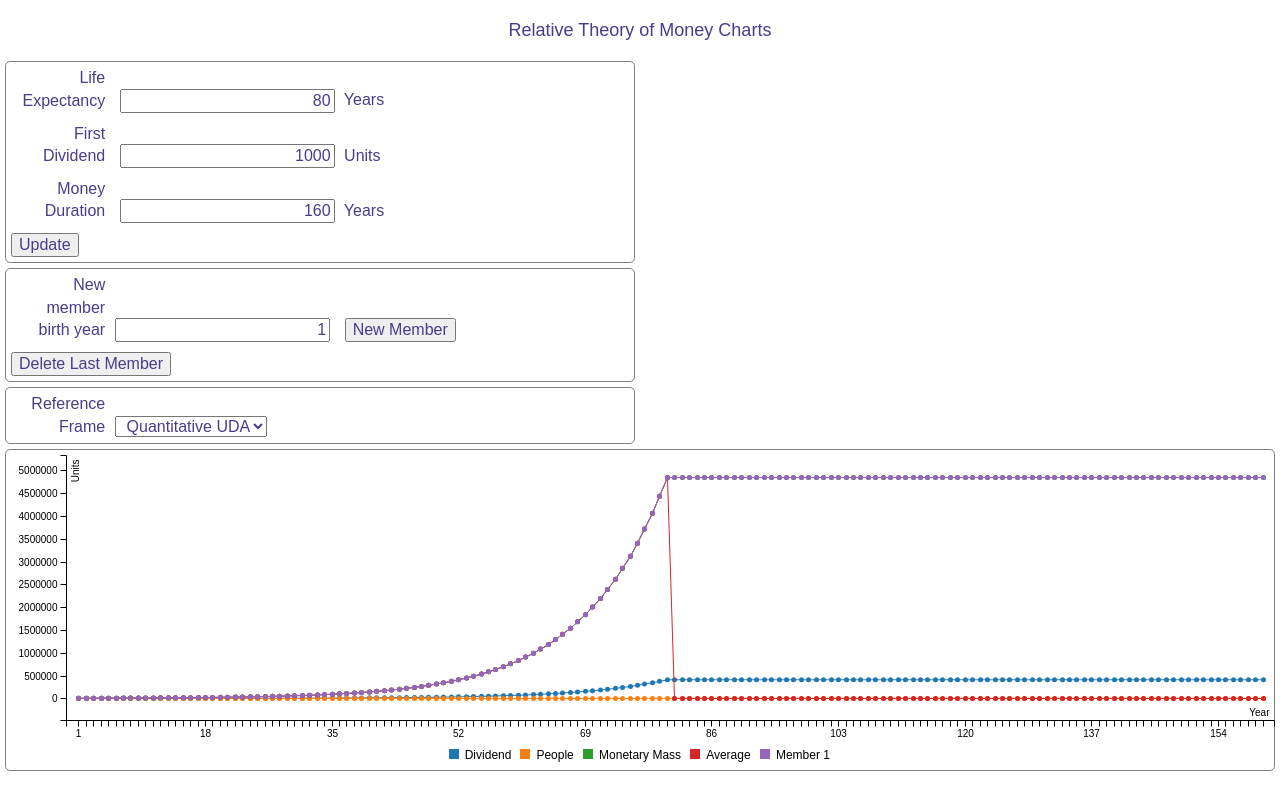
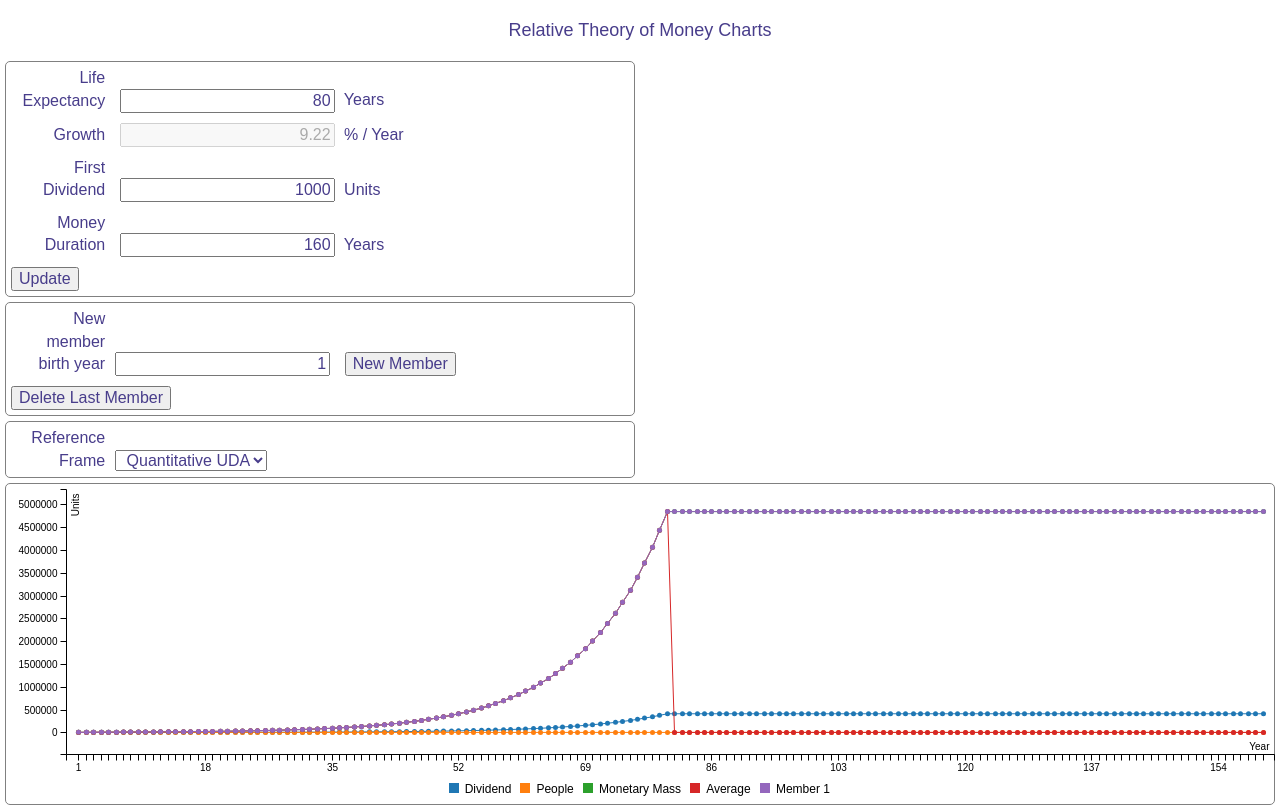
Before and after one commit to libre-money-projects/trm_charts, a website: page src/index.html in a window 1280 px wide. Drawn offline with Linux system fonts and the light colour scheme.

Commit message:
display growth

```diff
--- a/src/css/trm.css
+++ b/src/css/trm.css
@@ -12,6 +12,10 @@ body {
 input,select,label {
     text-align: right;
     margin:5px;
+}
+
+input[disabled=disabled] {
+    color: #aaaaaa;
 }
 
 form {
--- a/src/index.html
+++ b/src/index.html
@@ -38,6 +38,11 @@
             <label for="life_expectancy">Life Expectancy</label>
             <input id="life_expectancy" type="text" value="80" name="life_expectancy"/>
             <span>Years</span>
+        </div>
+        <div class="row">
+            <label for="growth">Growth</label>
+            <input id="growth" type="text" value="80" name="life_expectancy" disabled="disabled"/>
+            <span>% / Year</span>
         </div>
         <div class="row">
             <label for="dividend_start">First Dividend</label>
@@ -86,7 +91,7 @@
                 ].value;
         };
 
-        this.set_data = function () {
+        this.init = function () {
             document.getElementById('life_expectancy').value = this.life_expectancy;
             document.getElementById('dividend_start').value = this.dividend_start;
             document.getElementById('money_duration').value = this.money_duration;
@@ -101,6 +106,12 @@
                 );
             }
         };
+
+        // update dynamic values in form
+        this.update = function () {
+            // calculated growth
+            document.getElementById('growth').value = (money.growth * 100).toFixed(2);
+        }
     };
 
     // create instance form handler
@@ -108,7 +119,7 @@
     gui_form_class.call(money_form);
 
     // fill form with preset data
-    money_form.set_data();
+    money_form.init();
 
     // Create instance context
     var money = {};
@@ -123,6 +134,9 @@
 
     // generate data
     var data = money.get_data();
+
+    // update dynamic values in form
+    money_form.update();
 
     // create and display chart from data
     chart = c3.generate({
@@ -167,6 +181,9 @@
 
         // calculate data
         var data = money.get_data();
+
+        // update dynamic values in form
+        money_form.update();
 
         // tell load command to unload old data
         data.unload = true;
```
